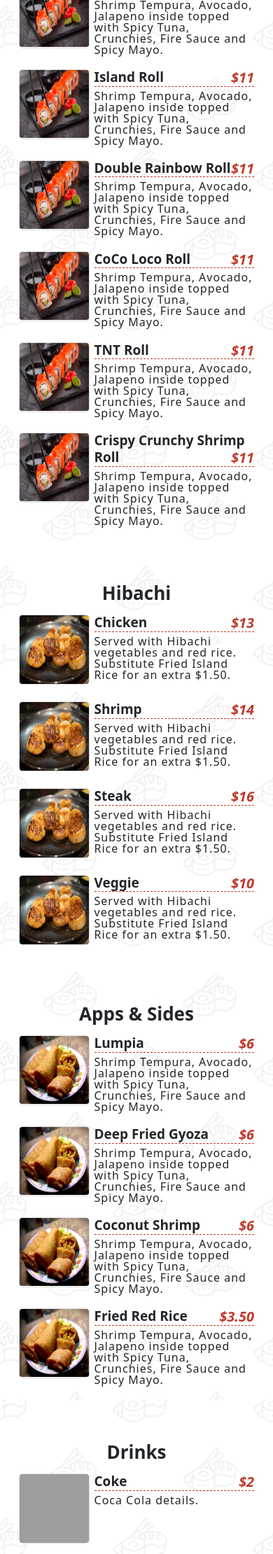
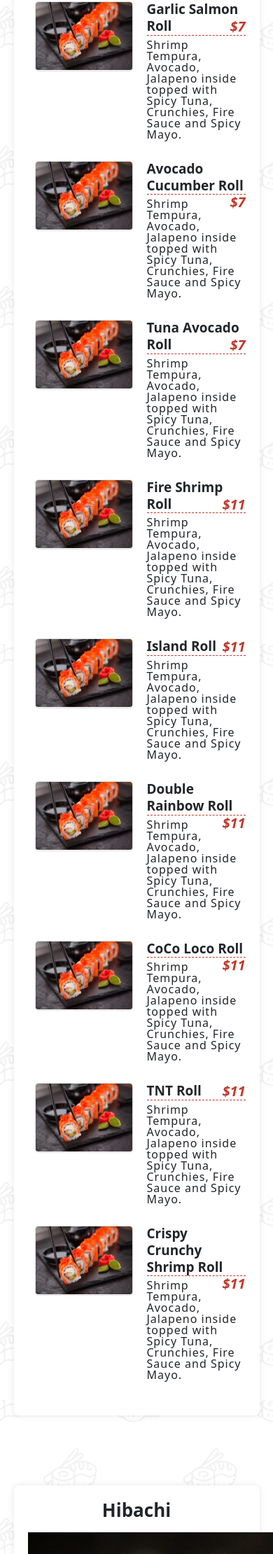
Before and after one commit to cadencearcadia/cadencearcadia.github.io, a PHP site: page / in a window 390 px wide; the page is wider, and only the part inside the window is pictured. Shown: the part 1240-3460 px from the top of that part at 70% size. Run offline with PHP 8.4, Linux system fonts and the light colour scheme; grey boxes are pictures that could not be loaded.

Commit message:
Add files via upload

```diff
--- a/css/index.css
+++ b/css/index.css
@@ -44,48 +46,38 @@ h1, h2, h3, h4, h5, h6, .h1, .h2, .h3, .h4, .h5, .h6 {
   }
 
 /*Menu starts*/
+
+.container {
+  max-width: 1080;
+  margin: 20px auto;
+  background-color: #fff;
+  border-radius: 8px;
+  box-shadow: 0 0 10px rgba(0, 0, 0, 0.1);
+  padding: 20px;
+}
+
 .single_menu {
+    display: flex;
+    flex-direction: row;
+    flex-wrap: no-wrap;
     position: relative;
-    margin-bottom: 85px;
+    margin-bottom: 20px;
 }
 
 .single_menu img {
-    width: 30%;
-    position: absolute;
-    height: 140px;
+  width: 14rem;
+  height: 14rem;
+  position: relative;
   border: 1px solid #ddd;
   border-radius: 5px;
-}
-
-.drink_menu {
-    position: relative;
-    margin-bottom: 105px;
-}
-
-.drink_menu img {
-    width: 30%;
-    position: absolute;
-    height: 140px;
-    border: 1px solid #ddd;
-    border-radius: 5px;
-}
-
-.hibachi_menu {
-    position: relative;
-    margin-bottom: 100px;
-}
-
-.hibachi_menu img {
-    width: 30%;
-    position: absolute;
-    height: 140px;
-    border: 1px solid #ddd;
-    border-radius: 5px;
+  margin-left: 30px;
+  margin-right: 20px;
 }
 
 .menu_content {
-    padding-left: 32%;
+  width: 100%;
 }
+
 .menu_content h4 {
     font-size: 2.3rem;
     font-weight: 600;
@@ -131,43 +123,24 @@ h1, h2, h3, h4, h5, h6, .h1, .h2, .h3, .h4, .h5, .h6 {
     }
 
     .single_menu {
+      display: flex;
+      flex-direction: row;
+      flex-wrap: no-wrap;
       position: relative;
-        margin-bottom: 6%;
+      margin-bottom: 20px;
   }
 
     .single_menu img {
-        width: 30%;
-        position: absolute;
+      position: relative;
       height: 100px;
       border: 1px solid #ddd;
       border-radius: 5px;
       padding-bottom: 1px;
+      margin-left: 10px;
   }
 
-    .drink_menu {
-        position: relative;
-        margin-bottom: 70px;
-    }
-
-    .drink_menu img {
-        width: 30%;
-        position: absolute;
-        height: 100px;
-        border: 1px solid #ddd;
-        border-radius: 5px;
-    }
-
-    .hibachi_menu {
-        position: relative;
-        margin-bottom: 30px;
-    }
-
-    .hibachi_menu img {
-        width: 30%;
-        position: absolute;
-        height: 100px;
-        border: 1px solid #ddd;
-        border-radius: 5px;
+    .menu_content {
+      width: 100%;
     }
 
     .menu_content h4 {
```
Also changed, not shown: other parts of css/index.css (+30 -1 lines). Lines whose indentation alone changed are shown as unchanged.
